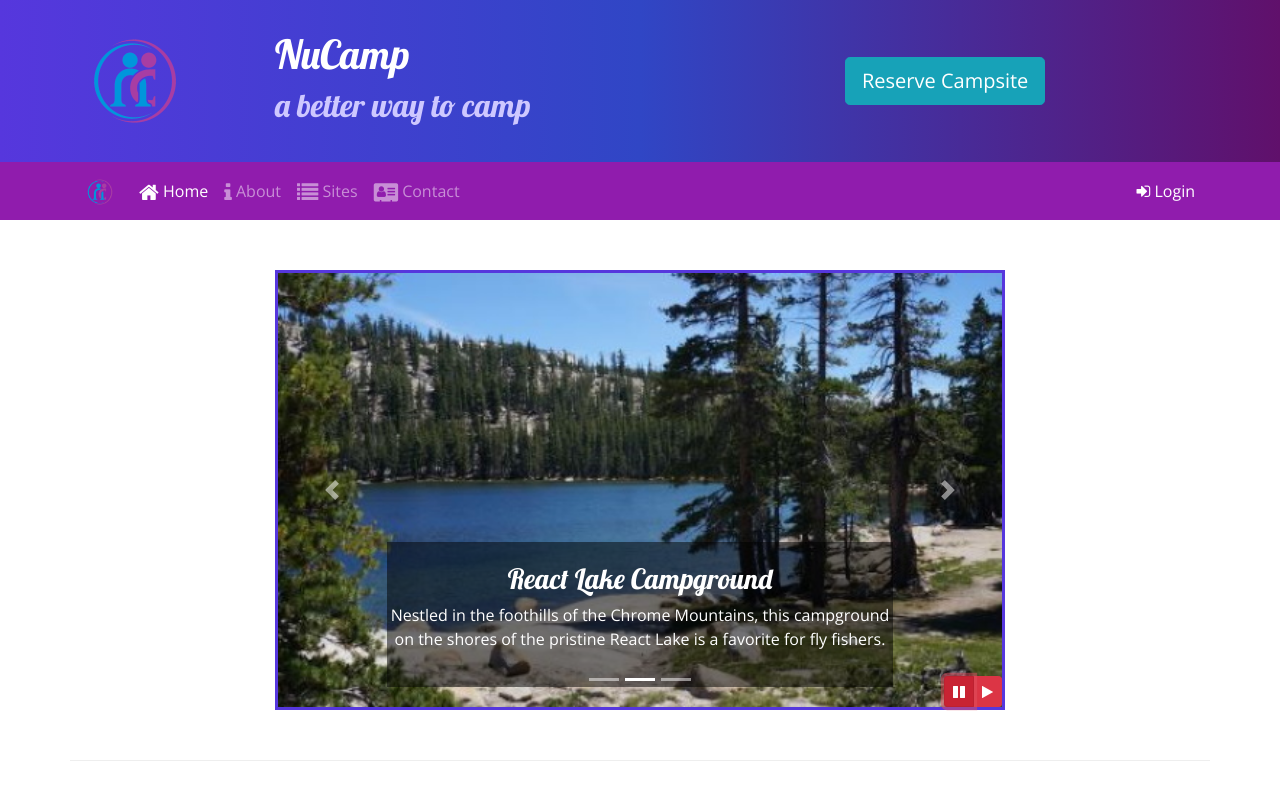
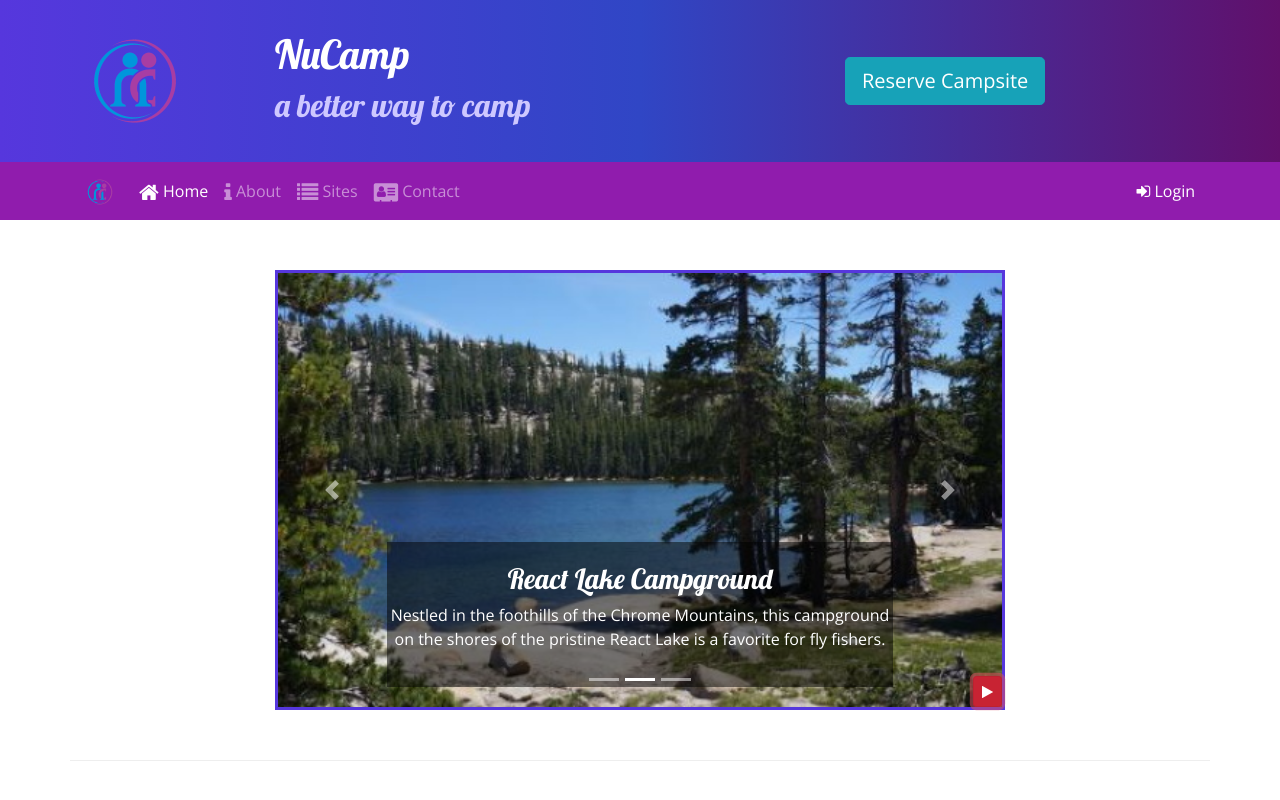
Before and after one commit to XiangLu59/nucampsite, a website: page index.html in a window 1280 px wide. Both pictures are taken after a click on the button 959 px from the left and 691 px from the top of the page. Shown: the top 800 px of the page. Drawn offline with nearby package versions, Linux system fonts and the light colour scheme.

Commit message:
Bootstrap and jQuery Part 2

```diff
--- a/index.html
+++ b/index.html
@@ -203,15 +203,9 @@
                         <span class="carousel-control-next-icon"></span>
                         <span class="sr-only">Next</span>
                     </a>
-                    <div class="btn-group" id="carouselButton">
-                        <button class="btn btn-danger btn-sm" id="carouselPause">
-                            <i class="fa fa-pause"></i>
-                        </button>
-                        <button class="btn btn-danger btn-sm" id="carouselPlay">
-                            <i class="fa fa-play"></i>
-                        </button>
-
-                    </div>
+                    <button class="btn btn-danger btn-sm" id="carouselButton">
+                        <i class="fa fa-pause"></i>
+                    </button>
                 </div>
             </div>
         </div>
@@ -307,12 +301,17 @@
     <script src="node_modules/bootstrap/dist/js/bootstrap.min.js"></script>
     <script>
         $(function () {
-            $(".carousel").carousel({ interval: 2000 });
-            $("#carouselPause").click(function () {
-                $(".carousel").carousel("pause");
-            });
-            $("#carouselPlay").click(function () {
-                $(".carousel").carousel("cycle");
+            $(".carousel").carousel({ interval: 2500 });
+            $("#carouselButton").click(function () {
+                if ($("#carouselButton").children("i").hasClass("fa-pause")) {
+                    $(".carousel").carousel("pause");
+                    $("#carouselButton").children("i").removeClass("fa-pause");
+                    $("#carouselButton").children("i").addClass("fa-play");
+                } else {
+                    $(".carousel").carousel("cycle");
+                    $("#carouselButton").children("i").removeClass("fa-play");
+                    $("#carouselButton").children("i").addClass("fa-pause");
+                }
             });
         });
     </script>
```
